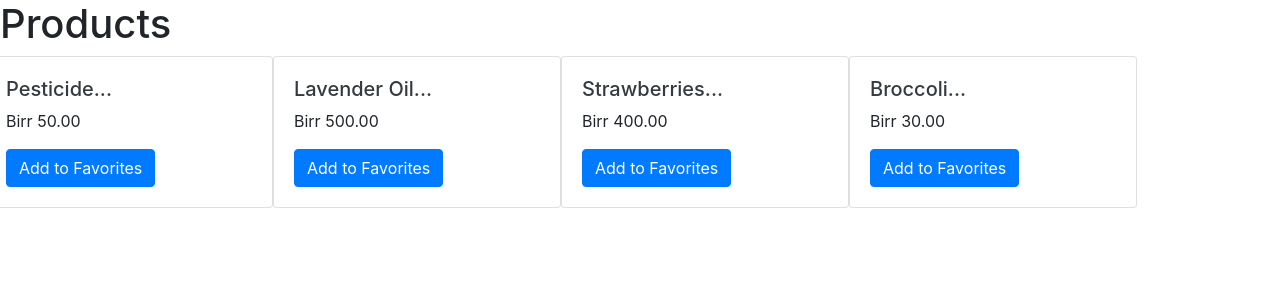
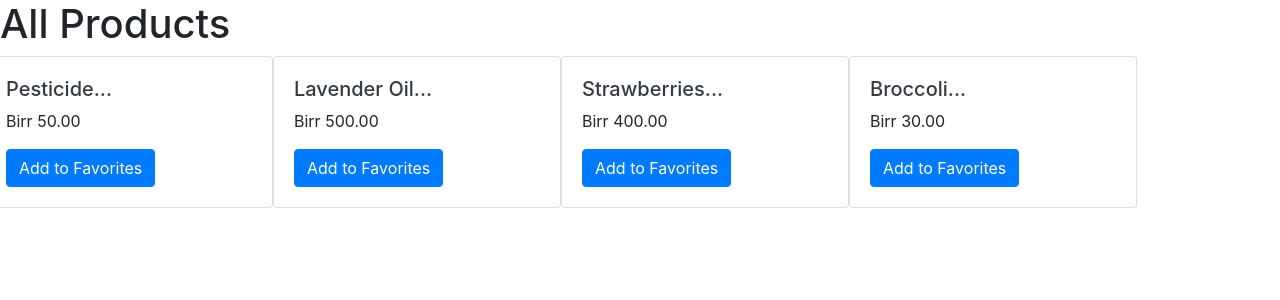
Before and after one commit to TnsaeANS/Eco_Market, a Django app: template templates/index.html in a window 1280 px wide. Shown: the part 54-354 px from the top of the page. Run offline with Django 4.2, Linux system fonts and the light colour scheme; the template is opened without the code that fills it: values that come from a table or form of the project are taken from there, others are empty; data comes from the database, SQL or seed files in the repository; both versions use the stored data as it was after the commit; parts of the project's set-up code (start-up, migrations or seed data) failed here and were passed over.

Commit message:
demo push commits

```diff
--- a/pyshop/settings.py
+++ b/pyshop/settings.py
@@ -25,7 +25,7 @@ template_dir = os.path.join(BASE_DIR, "templates")
 SECRET_KEY = "django-insecure-$okrfti7@%t*f&hwvnq4^-8ztc30-x$!4t&7@84(+8f_9zu9pj"
 
 # SECURITY WARNING: don't run with debug turned on in production!
-DEBUG = False
+DEBUG = True
 
 ALLOWED_HOSTS = ["localhost", "127.0.0.1", "[::1]"]
 
--- a/templates/index.html
+++ b/templates/index.html
@@ -8,7 +8,7 @@
     <link rel="stylesheet" href="{% static 'styles.css'%}">
 
 
-    <h1>Products</h1>
+    <h1>All Products</h1>
 
     <div class='row'>
         {% for product in products %}
```
Also changed, not shown: db.sqlite3, images/th-1163939236.jpg (added), images/th-955702820.jpg (added).
